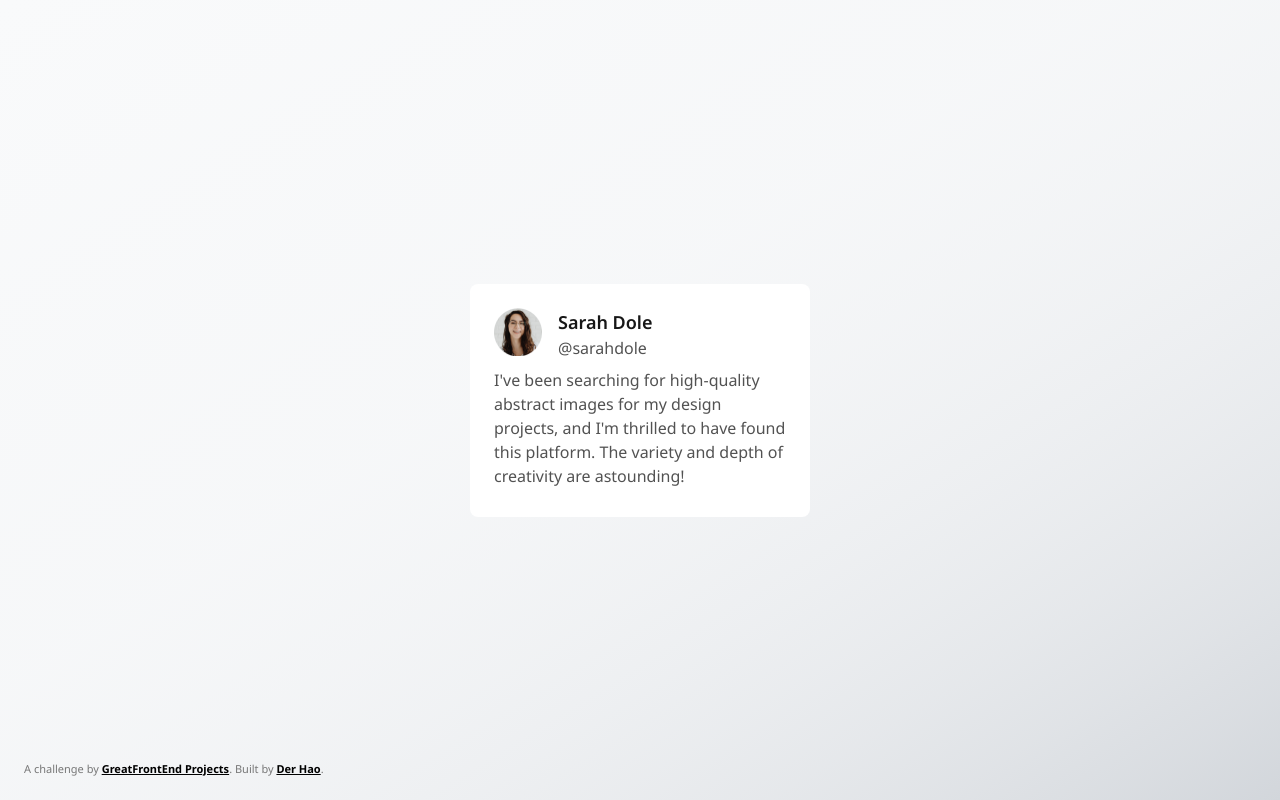
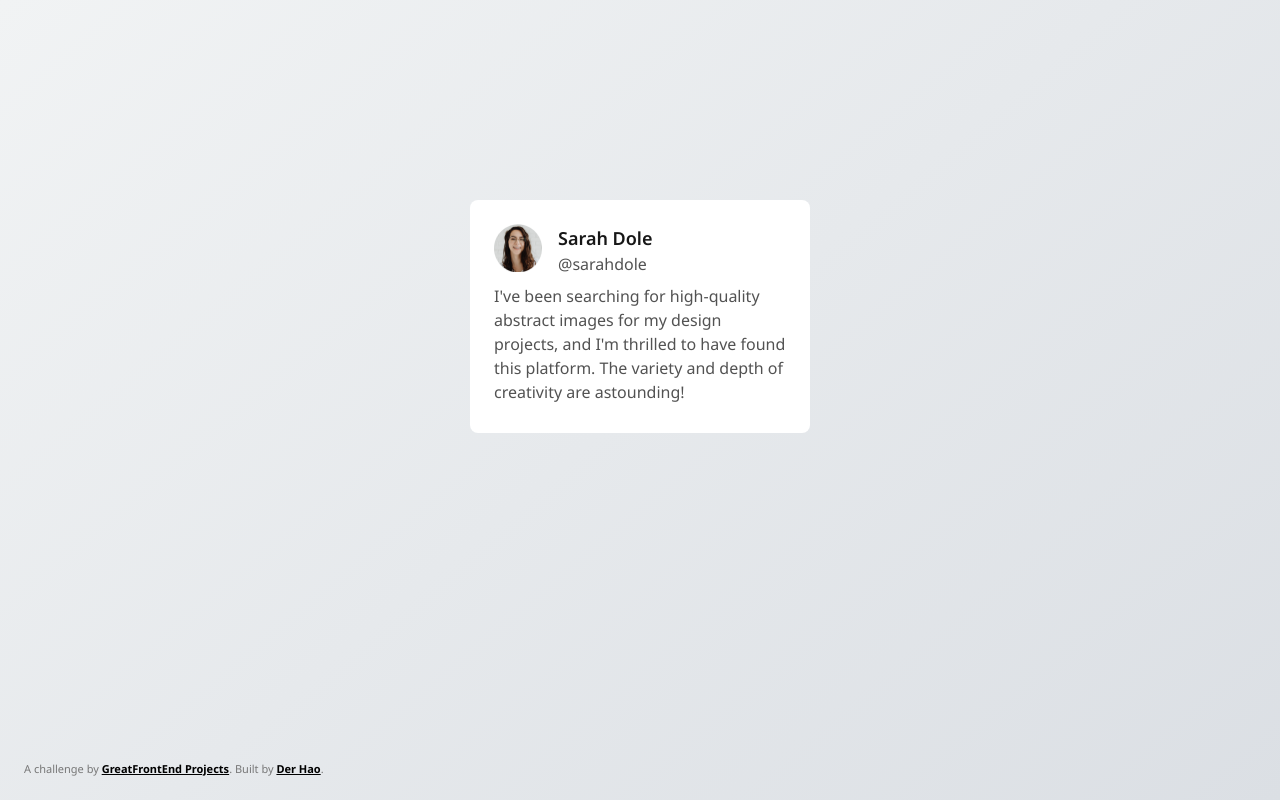
Before and after one commit to derhaodh/projects, a website built with Vite: page testimonials/index.html in a window 1280 px wide. Built offline with nearby package versions, Linux system fonts and the light colour scheme.

Commit message:
update card style

```diff
--- a/testimonials/style.css
+++ b/testimonials/style.css
@@ -6,7 +6,7 @@
   --black: #171717;
   --grey: #525252;
   --bg-color: #f9fafb;
-  --bg-gradient: linear-gradient(to bottom right, #f9fafb, 80%, #d2d6db);
+  --bg-gradient: linear-gradient(140deg, #f1f3f4, #dbdfe4);
 }
 
 body {
@@ -35,7 +35,7 @@ main {
 section {
   display: flex;
   width: 100vw;
-  align-self: center;
+  padding-top: 200px;
   justify-content: center;
 }
 
```
